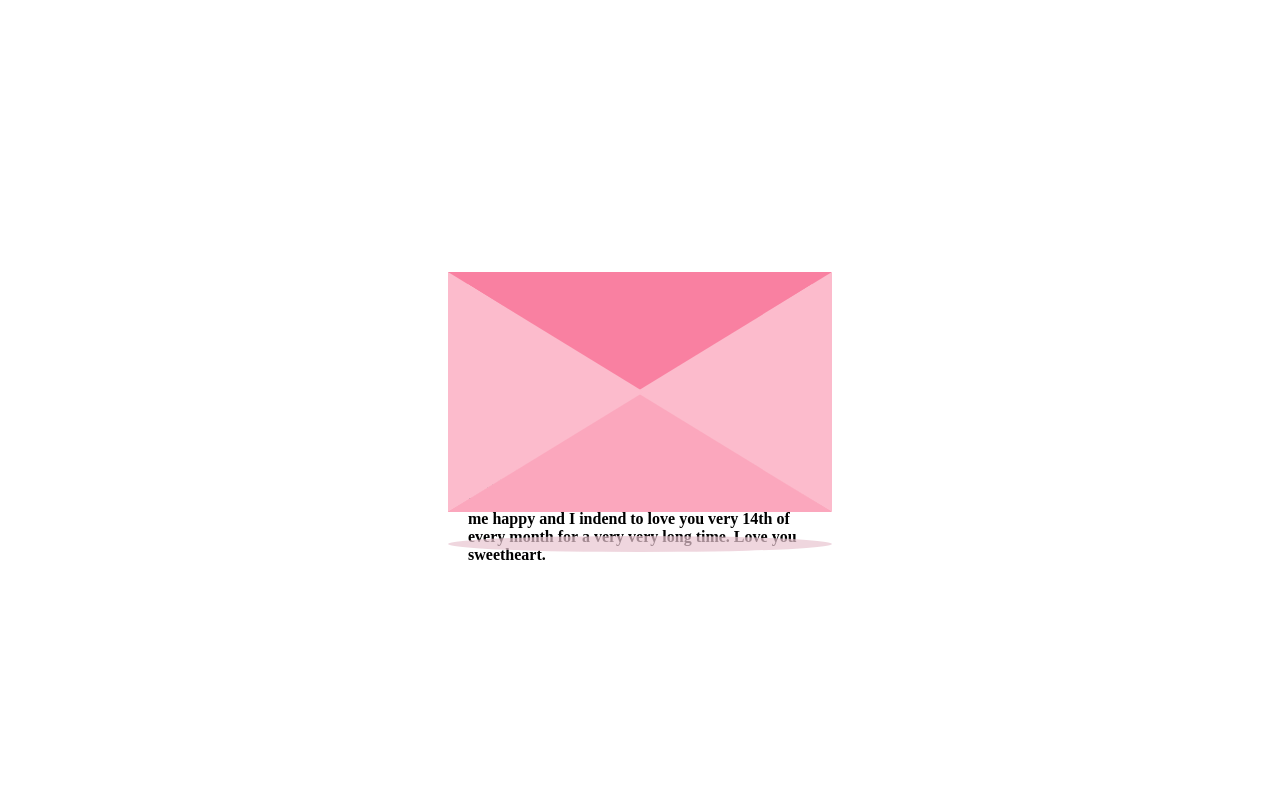
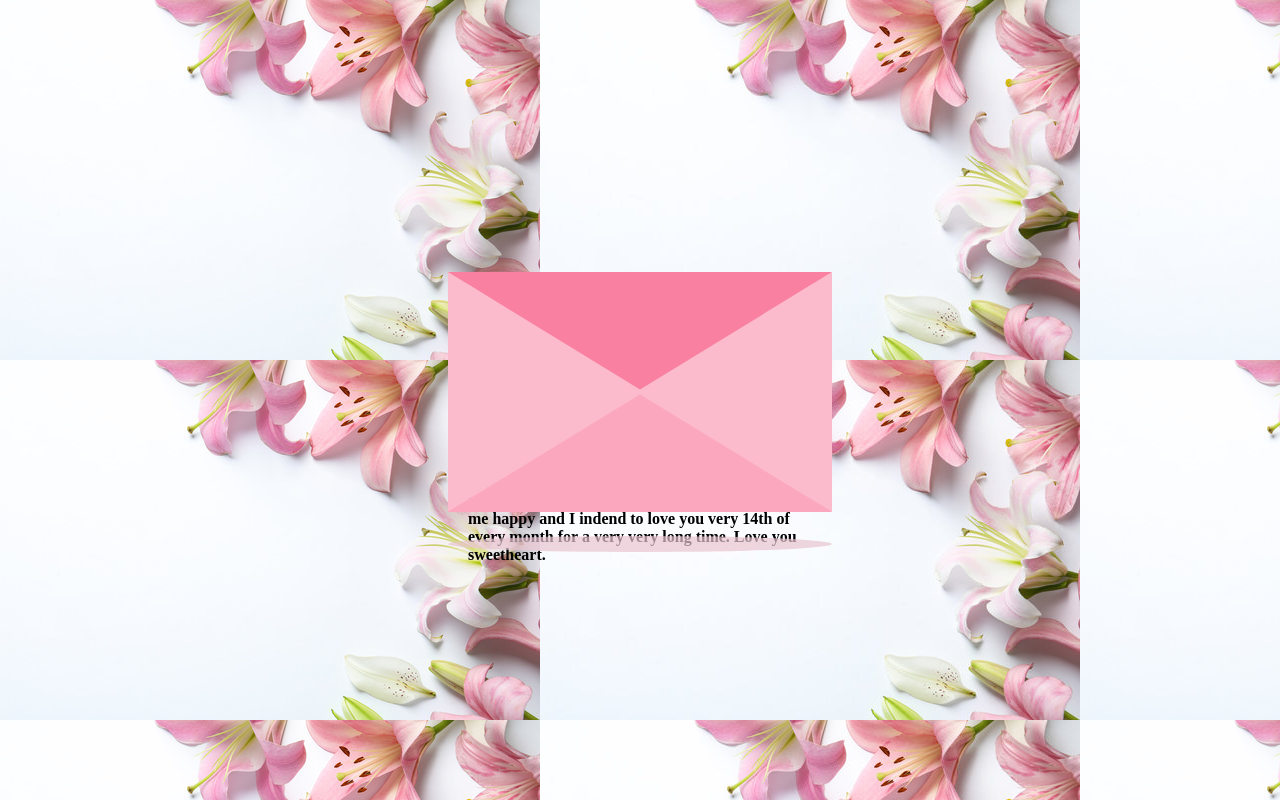
Before and after one commit to LuchooVishesh/shortie, a plain HTML site: page index.html in a window 1280 px wide. Drawn offline with Linux system fonts and the light colour scheme; a web font is replaced by a local one.

Commit message:
Update style.css

```diff
--- a/style.css
+++ b/style.css
@@ -10,7 +10,7 @@ h1 {
 body {
     height: 100vh;
     width: 100vw;
-    background-image: url("/lilly.jpg")
+    background-image: url("lilly.jpg");
     font-family: "Pangolin", cursive;
     font-size: 1vmin;
     display: flex;
```
